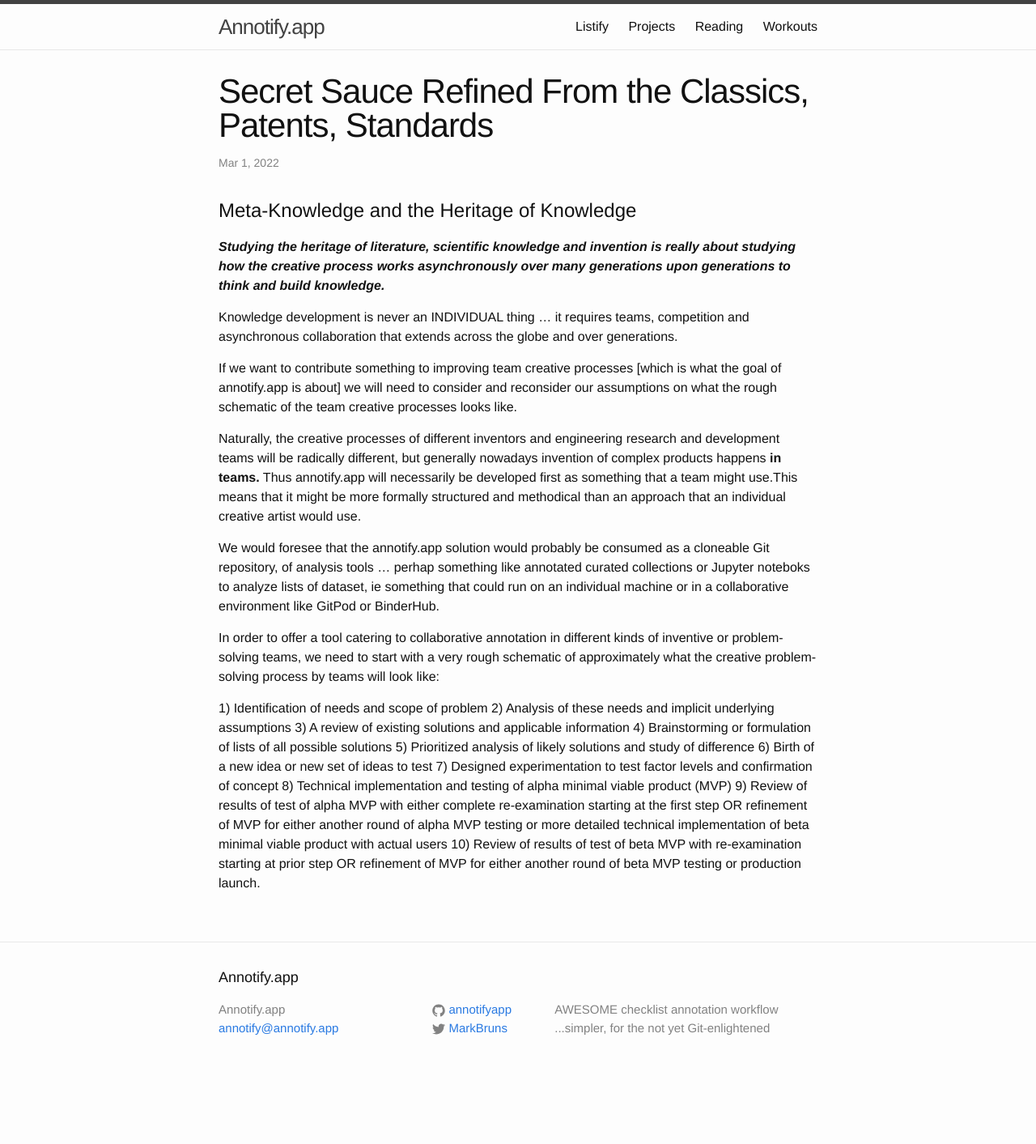
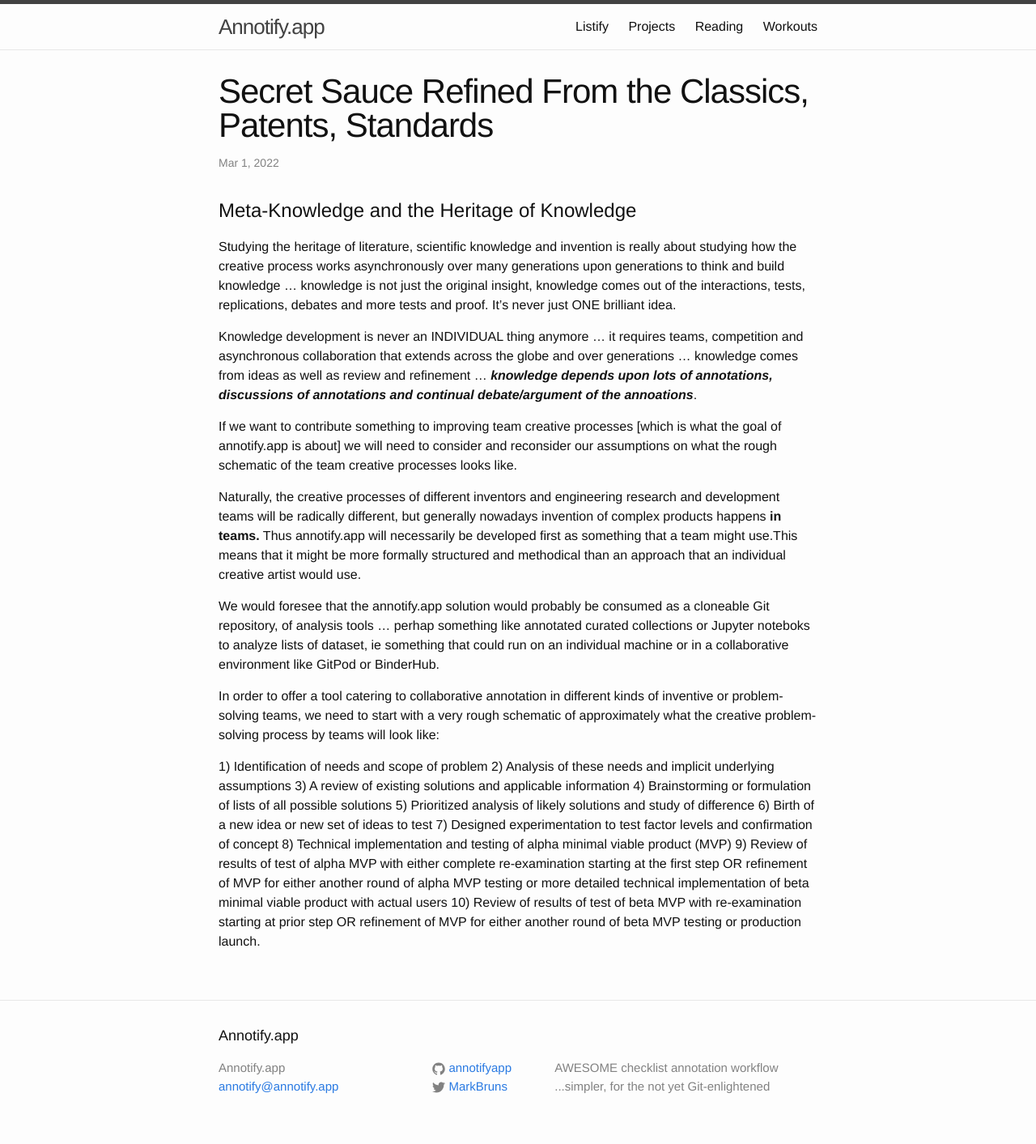
Before and after one commit to annotifyapp/annotifyapp.github.io, a Jekyll site: the page built from _posts/2022-03-01-classics-patents-standards.md, in a window 1280 px wide. Shown: the whole page at 81% size. Built offline with Jekyll 4.4.1, drawn with Linux system fonts in a browser that asks for light colours; before the commit the page ends 1341 px from its top, so only the background shows below that.

Commit message:
Update 2022-03-01-classics-patents-standards.md

```diff
--- a/_posts/2022-03-01-classics-patents-standards.md
+++ b/_posts/2022-03-01-classics-patents-standards.md
@@ -8,9 +8,9 @@ categories: classics
 
 # Meta-Knowledge and the Heritage of Knowledge
 
-***Studying the heritage of literature, scientific knowledge and invention is really about studying how the creative process works asynchronously over many generations upon generations to think and build knowledge.***
+Studying the heritage of literature, scientific knowledge and invention is really about studying how the creative process works asynchronously over many generations upon generations to think and build knowledge ... knowledge is not just the original insight, knowledge comes out of the interactions, tests, replications, debates and more tests and proof. It's never just ONE brilliant idea.
 
-Knowledge development is never an INDIVIDUAL thing ... it requires teams, competition and asynchronous collaboration that extends across the globe and over generations.
+Knowledge development is never an INDIVIDUAL thing anymore ... it requires teams, competition and asynchronous collaboration that extends across the globe and over generations ... knowledge comes from ideas as well as review and refinement ... ***knowledge depends upon lots of annotations, discussions of annotations and continual debate/argument of the annoations***.
 
 If we want to contribute something to improving team creative processes [which is what the goal of annotify.app is about] we will need to consider and reconsider our assumptions on what the rough schematic of the team creative processes looks like.
 
```
